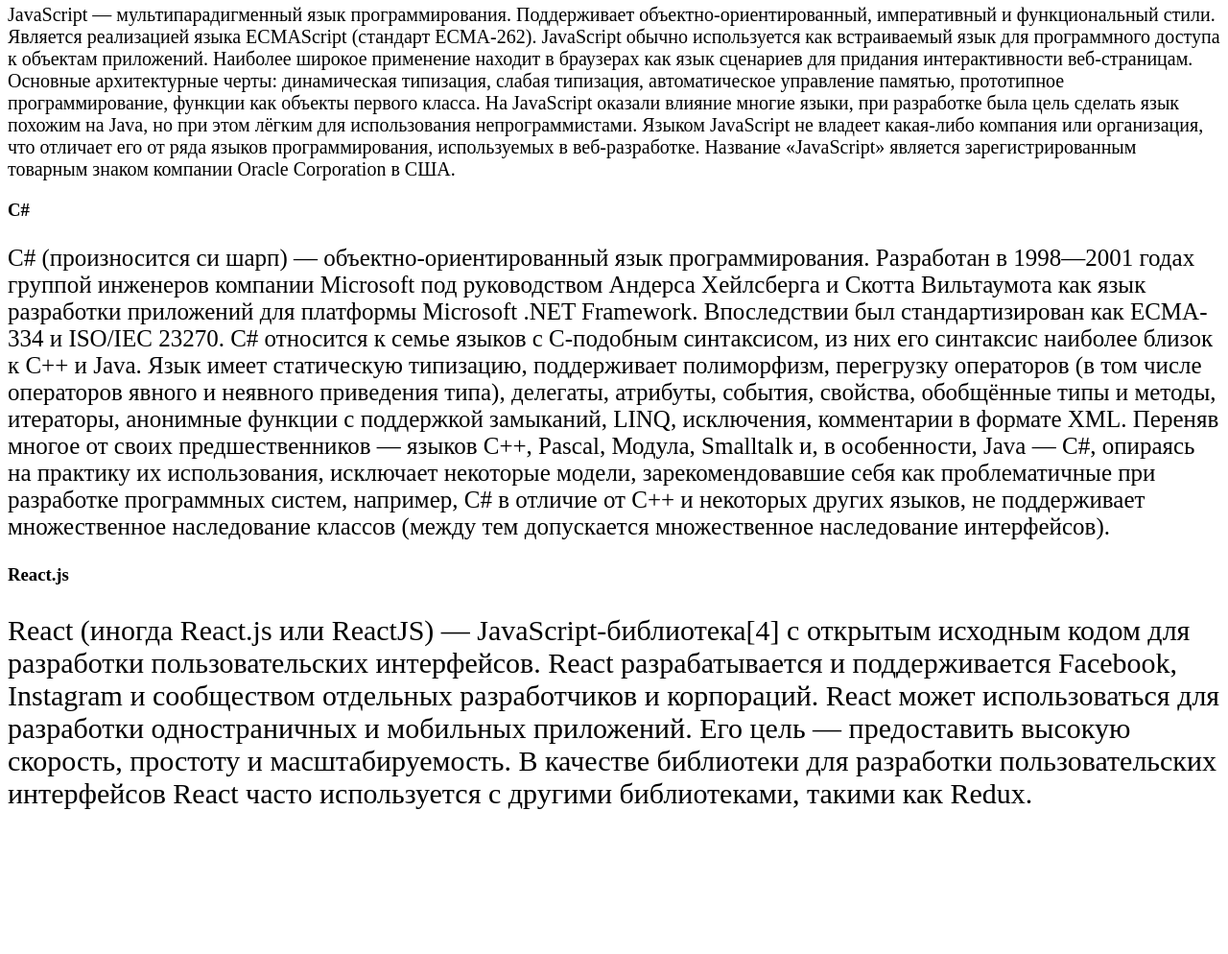
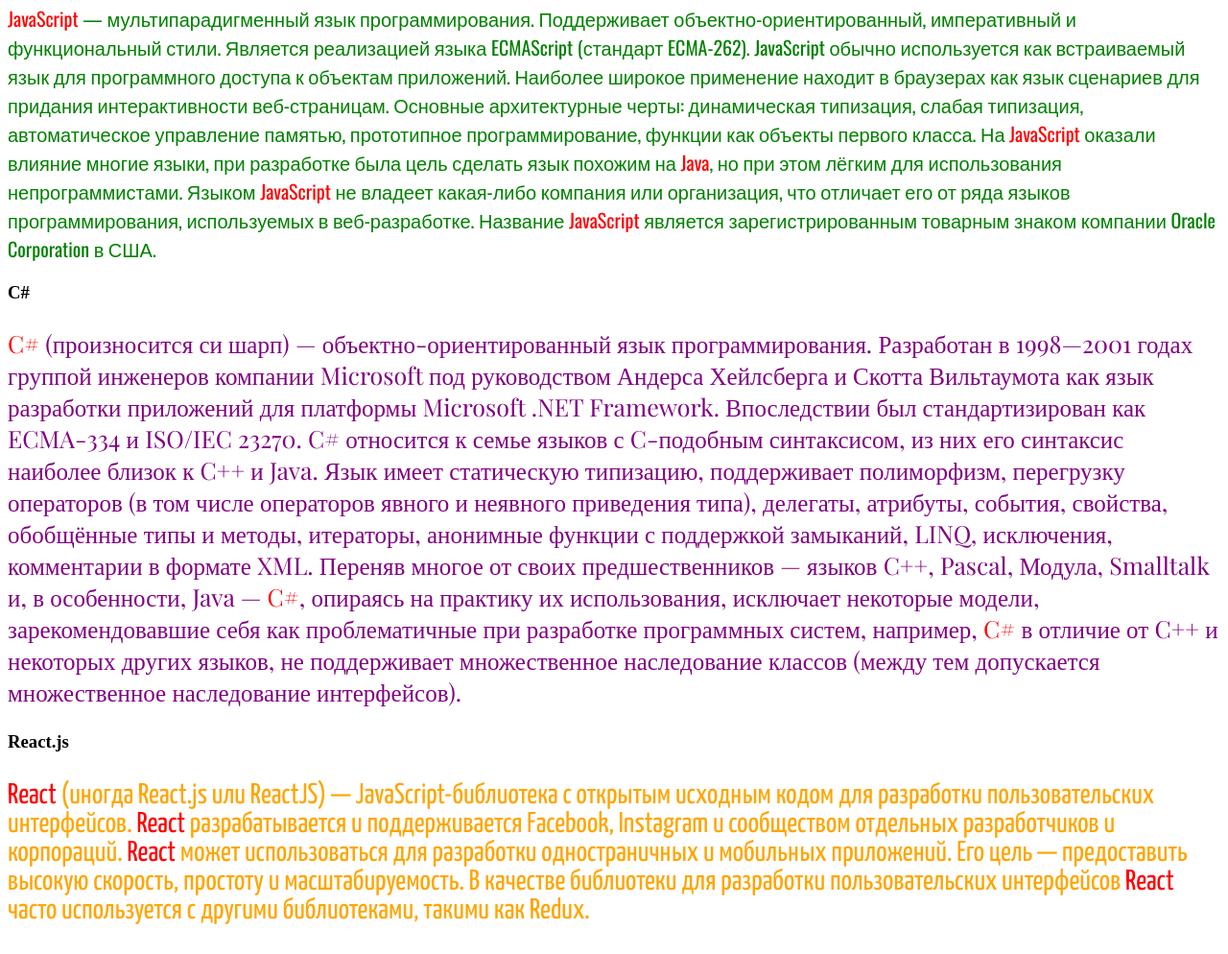
Before and after one commit to EvgeniyZhygankov/TaskToFirstLesson, a plain HTML site: page index.html in a window 1280 px wide. Shown: the part 165-1159 px from the top of the page at 96% size. Before the commit the page ends 1039 px from the top, so only its background shows below. Drawn offline with nearby package versions, Linux system fonts and the light colour scheme.

Commit message:
changed fonts of text

```diff
--- a/index.html
+++ b/index.html
@@ -6,40 +6,47 @@
     <meta http-equiv="X-UA-Compatible" content="ie=edge">
     <title>Моя первая страница</title>
     <link rel="stylesheet" href="style.css">
+
+    <link href="https://fonts.googleapis.com/css?family=Oswald|Playfair+Display|Yanone+Kaffeesatz&display=swap" rel="stylesheet">
 </head>
 <body>
-    <h1>Я, <a href="">Цыганков Евгений Валерьевич</a>, изучаю <span class="diffColor">HTML</span>, CSS и JS</h1>
+    <h1>Я, <a href="">Цыганков Евгений Валерьевич</a>, изучаю <span class="colorRED">HTML</span>, CSS и JS</h1>
 
     <h2>Web technologies</h2>
 
     <h3>JavaScript</h3>
     <p class="firstParagraph">
-        JavaScript  — мультипарадигменный язык программирования. Поддерживает объектно-ориентированный, императивный и функциональный стили. Является реализацией языка ECMAScript (стандарт ECMA-262).
+        <span class="colorRED">JavaScript</span>  — мультипарадигменный язык программирования. Поддерживает объектно-ориентированный, императивный и функциональный стили. Является реализацией языка ECMAScript (стандарт ECMA-262).
         JavaScript обычно используется как встраиваемый язык для программного доступа к объектам приложений. Наиболее широкое применение находит в браузерах как язык сценариев для придания интерактивности веб-страницам.
         Основные архитектурные черты: динамическая типизация, слабая типизация, автоматическое управление памятью, прототипное программирование, функции как объекты первого класса.
-        На JavaScript оказали влияние многие языки, при разработке была цель сделать язык похожим на Java, но при этом лёгким для использования непрограммистами.
-        Языком JavaScript не владеет какая-либо компания или организация, что отличает его от ряда языков программирования, используемых в веб-разработке.
-        Название «JavaScript» является зарегистрированным товарным знаком компании Oracle Corporation в США.
+        На <span class="colorRED">JavaScript</span> оказали влияние многие языки, при разработке была цель сделать язык похожим на <span class="colorRED">Java</span>, но при этом лёгким для использования непрограммистами.
+        Языком <span class="colorRED">JavaScript</span> не владеет какая-либо компания или организация, что отличает его от ряда языков программирования, используемых в веб-разработке.
+        Название <span class="colorRED">JavaScript</span> является зарегистрированным товарным знаком компании Oracle Corporation в США.
     </p>
 
 
     <h3>C#</h3>
     <p class="secondParagraph">
-        C# (произносится си шарп) — объектно-ориентированный язык программирования. Разработан в 1998—2001 годах группой инженеров компании Microsoft под руководством Андерса Хейлсберга и Скотта Вильтаумота
+        <span class="colorRED">C#</span> (произносится си шарп) — объектно-ориентированный язык программирования. Разработан в 1998—2001 годах группой инженеров компании Microsoft под руководством Андерса Хейлсберга и Скотта Вильтаумота
         как язык разработки приложений для платформы Microsoft .NET Framework.
         Впоследствии был стандартизирован как ECMA-334 и ISO/IEC 23270. C# относится к семье языков с C-подобным синтаксисом, из них его синтаксис наиболее близок к C++ и Java. Язык имеет статическую типизацию, поддерживает полиморфизм,
         перегрузку операторов (в том числе операторов явного и неявного приведения типа), делегаты, атрибуты, события, свойства, обобщённые типы и методы, итераторы, анонимные функции с поддержкой замыканий,
         LINQ, исключения, комментарии в формате XML.
-        Переняв многое от своих предшественников — языков C++, Pascal, Модула, Smalltalk и, в особенности, Java — С#, опираясь на практику их использования, исключает некоторые модели, зарекомендовавшие себя как проблематичные
-        при разработке программных систем, например, C# в отличие от C++ и некоторых других языков, не поддерживает множественное наследование классов (между тем допускается множественное наследование интерфейсов).
+        Переняв многое от своих предшественников — языков C++, Pascal, Модула, Smalltalk и, в особенности, Java — <span class="colorRED">C#</span>, опираясь на практику их использования, исключает некоторые модели, зарекомендовавшие себя как проблематичные
+        при разработке программных систем, например, <span class="colorRED">C#</span> в отличие от C++ и некоторых других языков, не поддерживает множественное наследование классов (между тем допускается множественное наследование интерфейсов).
     </p>
 
     <h3>React.js</h3>
     <p class="thirdParagraph">
-        React (иногда React.js или ReactJS) — JavaScript-библиотека[4] с открытым исходным кодом для разработки пользовательских интерфейсов.
-        React разрабатывается и поддерживается Facebook, Instagram и сообществом отдельных разработчиков и корпораций.
-        React может использоваться для разработки одностраничных и мобильных приложений. Его цель — предоставить высокую скорость,
-        простоту и масштабируемость. В качестве библиотеки для разработки пользовательских интерфейсов React часто используется с другими библиотеками, такими как Redux.</p>
+        <span class="colorRED">React</span> (иногда React.js или ReactJS) — JavaScript-библиотека с открытым исходным кодом для разработки пользовательских интерфейсов.
+        <span class="colorRED">React</span> разрабатывается и поддерживается Facebook, Instagram и сообществом отдельных разработчиков и корпораций.
+        <span class="colorRED">React</span> может использоваться для разработки одностраничных и мобильных приложений. Его цель — предоставить высокую скорость,
+        простоту и масштабируемость. В качестве библиотеки для разработки пользовательских интерфейсов <span class="colorRED">React</span> часто используется с другими библиотеками, такими как Redux.
+    </p>
+
+    <ul>
+
+    </ul>
 
 </body>
 </html>
--- a/style.css
+++ b/style.css
@@ -1,11 +1,21 @@
 .firstParagraph{
-font-size: 20px;
+    font-size: 20px;
+    color: green;
+    font-family: 'Oswald', sans-serif;
 }
 
 .secondParagraph{
-font-size: 25px;
+    font-size: 25px;
+    color: purple;
+    font-family: 'Playfair Display', serif;
 }
 
 .thirdParagraph{
-font-size: 30px;
+    font-size: 30px;
+    color: orange;
+    font-family: 'Yanone Kaffeesatz', sans-serif;
 }
+
+.colorRED{
+    color: red;
+}
```
